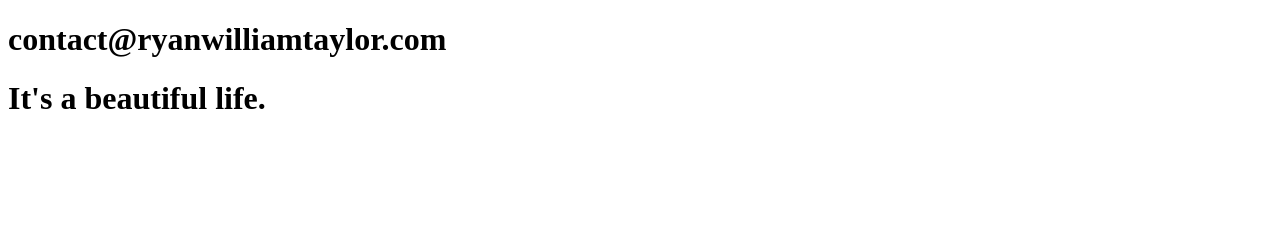
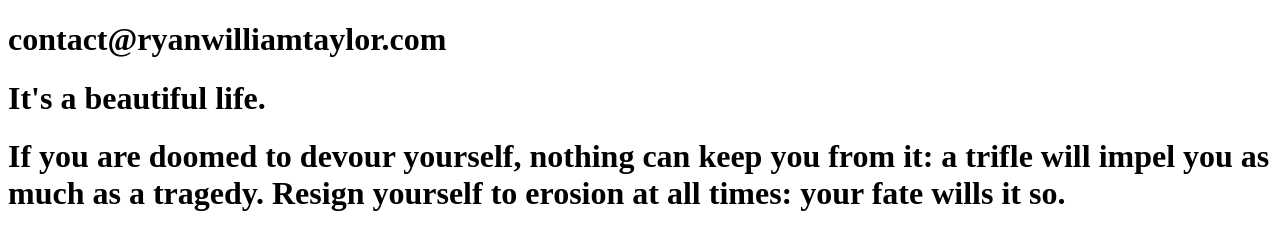
Before and after one commit to ryanwilliamtaylor/ryanwilliamtaylor.github.io, a plain HTML site: page index.html in a window 1280 px wide. Drawn offline with Linux system fonts and the light colour scheme.

Commit message:
Update index.html

```diff
--- a/index.html
+++ b/index.html
@@ -3,3 +3,4 @@
 <body>
 <h1> contact@ryanwilliamtaylor.com
 <h1> It's a beautiful life.
+<h1> If you are doomed to devour yourself, nothing can keep you from it: a trifle will impel you as much as a tragedy. Resign yourself to erosion at all times: your fate wills it so.
```
